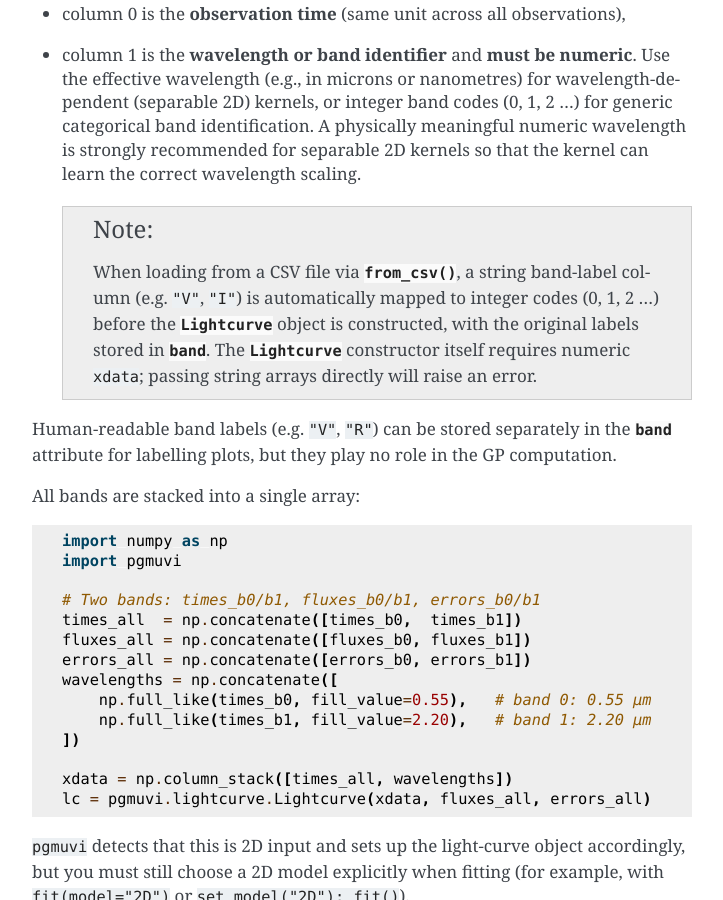
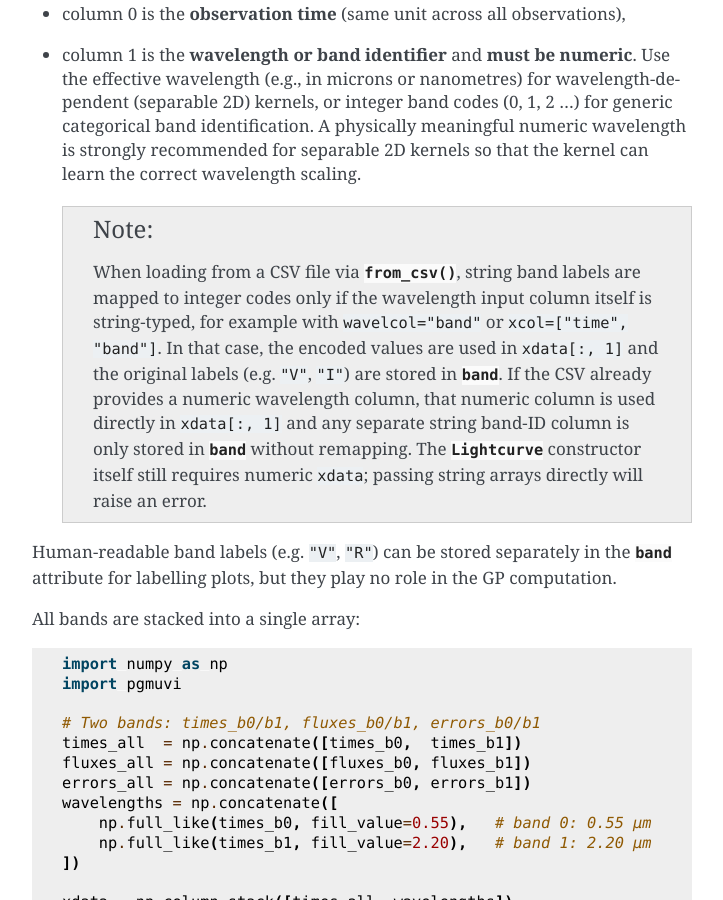
Before and after one commit to ICSM/pgmuvi, a Sphinx documentation site: the page built from docs/source/howto/multiband.rst, in a window 1280 px wide and 900 px high, scrolled down 876 px. Shown: the whole window, without its empty margins (388-1111 px from the left). Built offline with Sphinx 7.4.7, drawn with Linux system fonts in a browser that asks for light colours; pages that are not in the unit, such as notebooks, are missing from menus.

Commit message:
Potential fix for pull request finding
Co-authored-by: Copilot Autofix powered by AI <175728472+Copilot@users.noreply.github.com>

```diff
--- a/docs/source/howto/multiband.rst
+++ b/docs/source/howto/multiband.rst
@@ -39,12 +39,16 @@ For 2D / multiband fitting, ``xdata`` must have shape ``(N, 2)`` where:
   .. note::
 
      When loading from a CSV file via :meth:`~pgmuvi.lightcurve.Lightcurve.from_csv`,
-     a string band-label column (e.g. ``"V"``, ``"I"``) is automatically mapped to
-     integer codes (0, 1, 2 …) before the :class:`~pgmuvi.lightcurve.Lightcurve`
-     object is constructed, with the original labels stored in
-     :attr:`~pgmuvi.lightcurve.Lightcurve.band`.  The
-     :class:`~pgmuvi.lightcurve.Lightcurve` constructor itself requires numeric
-     ``xdata``; passing string arrays directly will raise an error.
+     string band labels are mapped to integer codes only if the wavelength input
+     column itself is string-typed, for example with ``wavelcol="band"`` or
+     ``xcol=["time", "band"]``. In that case, the encoded values are used in
+     ``xdata[:, 1]`` and the original labels (e.g. ``"V"``, ``"I"``) are stored in
+     :attr:`~pgmuvi.lightcurve.Lightcurve.band`. If the CSV already provides a
+     numeric wavelength column, that numeric column is used directly in
+     ``xdata[:, 1]`` and any separate string band-ID column is only stored in
+     :attr:`~pgmuvi.lightcurve.Lightcurve.band` without remapping. The
+     :class:`~pgmuvi.lightcurve.Lightcurve` constructor itself still requires
+     numeric ``xdata``; passing string arrays directly will raise an error.
 
 Human-readable band labels (e.g. ``"V"``, ``"R"``) can be stored separately in
 the :attr:`~pgmuvi.lightcurve.Lightcurve.band` attribute for labelling plots,
```
